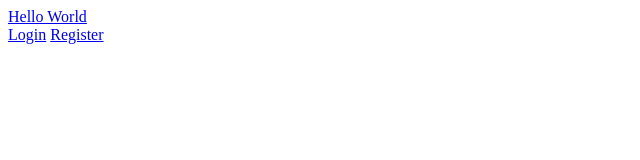
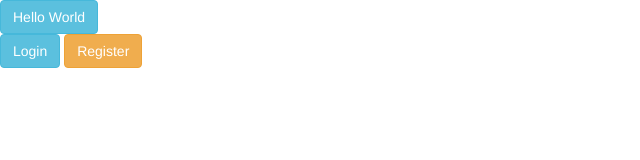
Before and after one commit to p-dilla/jerky-turkey, a website: page client/index.html in a window 1280 px wide. Shown: the whole page, without its empty margins (0-640 px from the left). Drawn offline with nearby package versions, Linux system fonts and the light colour scheme.

Commit message:
fix link tag error

```diff
--- a/client/index.html
+++ b/client/index.html
@@ -5,9 +5,9 @@
   <meta http-equiv="X-UA-Compatible" content="IE=edge">
   <meta name="viewport" content="width=device-width">
   <title>Gresource</title>
-  <link rel="stylesheet" type="text/css" src="/styles/bootstrap.css">
-  <link rel="stylesheet" type="text/css"src="/styles/ngDialog.css"></link>
-  <link rel="stylesheet" type="text/css" src="/styles/app.css"/>
+  <link rel="stylesheet" type="text/css" href="/styles/bootstrap.css">
+  <link rel="stylesheet" type="text/css" href="/styles/ngDialog.css"></link>
+  <link rel="stylesheet" type="text/css" href="/styles/app.css"/>
   <script src="/js/angular.js"></script>
   <script src="/js/angular-ui-router.js"></script>
   <script src="/js/ngDialog.js"></script>
```
